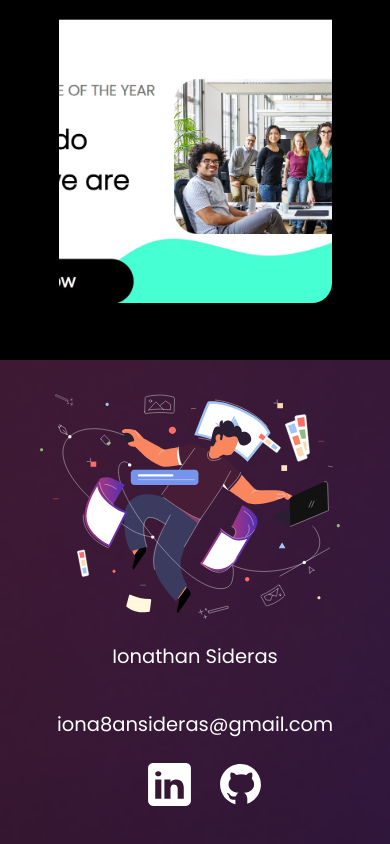
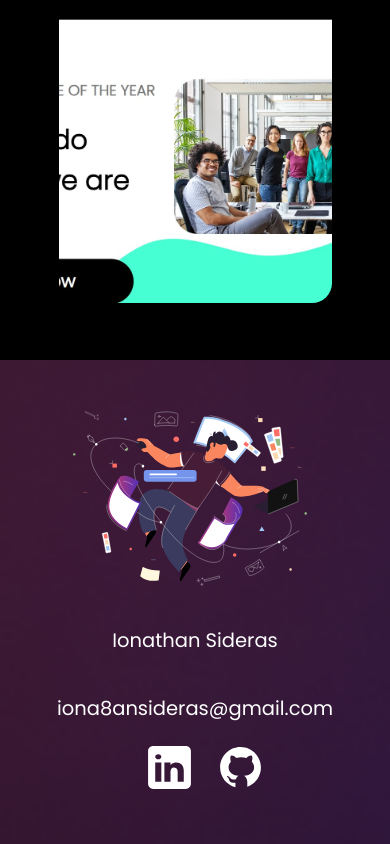
Before and after one commit to ionathansideras/new-portfolio, a React (Vite) app in the folder portfolio/: page / in a window 390 px wide. Shown: the part 3113-3957 px from the top of the page. Built offline with nearby package versions, Linux system fonts and the light colour scheme.

Commit message:
Update contact icon scaling and width

```diff
--- a/portfolio/src/components/Contact.jsx
+++ b/portfolio/src/components/Contact.jsx
@@ -25,7 +25,7 @@ export default function Contact() {
           (window.innerWidth || document.documentElement.clientWidth)
       ) {
         // If the icon is in the viewport, increasing its width.
-        icon.current.style.width = "25vw";
+        icon.current.style.transform = "scale(1)";
         // Removing the scroll event listener since the desired condition is met.
         window.removeEventListener("scroll", handleTranfom);
       }
--- a/portfolio/src/styles/contact-styles.css
+++ b/portfolio/src/styles/contact-styles.css
@@ -33,8 +33,9 @@ footer {
   .img-div > img {
     width: 0px;
     margin-right: 10px;
-    min-width: 300px;
+    width: 25vw;
     transition: all 0.9s ease;
+    transform: scale(0);
   }
 
   .contact-div p{
@@ -53,6 +54,7 @@ footer {
       }
       .img-div > img {
         width: 0px;
+        width: 60vw;
         margin-top: 20px;
       }
       .contact-div {
```
